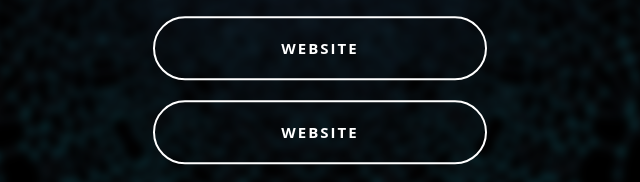
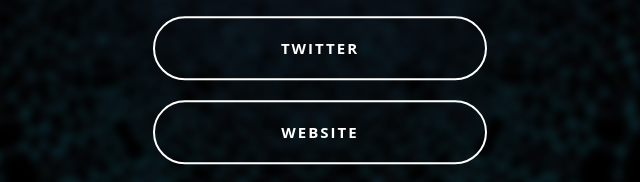
Before and after one commit to thegreatpayload/tgp.github.io, a plain HTML site: page index.html in a window 1280 px wide. Shown: the part 553-735 px from the top of the page, 320-960 px from the left. Drawn offline with Linux system fonts and the light colour scheme.

Commit message:
Update index.html

```diff
--- a/index.html
+++ b/index.html
@@ -19,7 +19,7 @@
 	<a href="https://www.up-4ever.net/z3plvawpkqsy" class="links">rufus-4.0.exe</a>
 	<a href="https://github.com/thegreatpayload" class="links">GITHUB</a>
 	<a href="https://www.instagram.com/thegreatpayload/" class="links">IG</a>
-	<a href="#" class="links">WEBSITE</a>
+	<a href="#" class="links">TWITTER</a>
 	<a href="#" class="links">WEBSITE</a>
 	<a href="https://www.youtube.com/channel/UCG9j7iqS8K2BeahackuzKtw" class="links">YOUTUBE</a>
 	<!-- Logo -->
```
